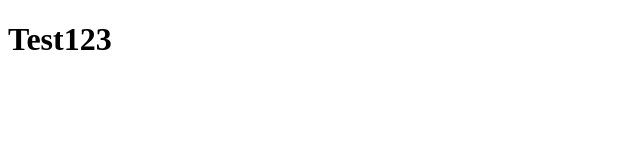
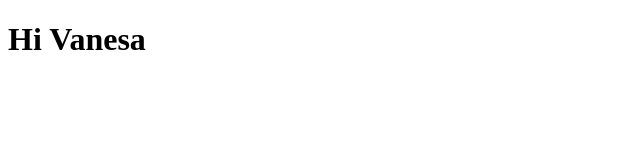
Before and after one commit to dec-xii/dec-xii.github.io, a plain HTML site: page index.html in a window 1280 px wide. Shown: the whole page, without its empty margins (0-640 px from the left). Drawn offline with Linux system fonts and the light colour scheme.

Commit message:
Update index.html

```diff
--- a/index.html
+++ b/index.html
@@ -3,9 +3,9 @@
 <head>
     <meta charset="UTF-8">
     <meta name="viewport" content="width=device-width, initial-scale=1.0">
-    <title>Test123</title>
+    <title>Love You</title>
 </head>
 <body>
-   <H1>Test123</H1>
+   <H1>Hi Vanesa</H1>
 </body>
 </html>
```
